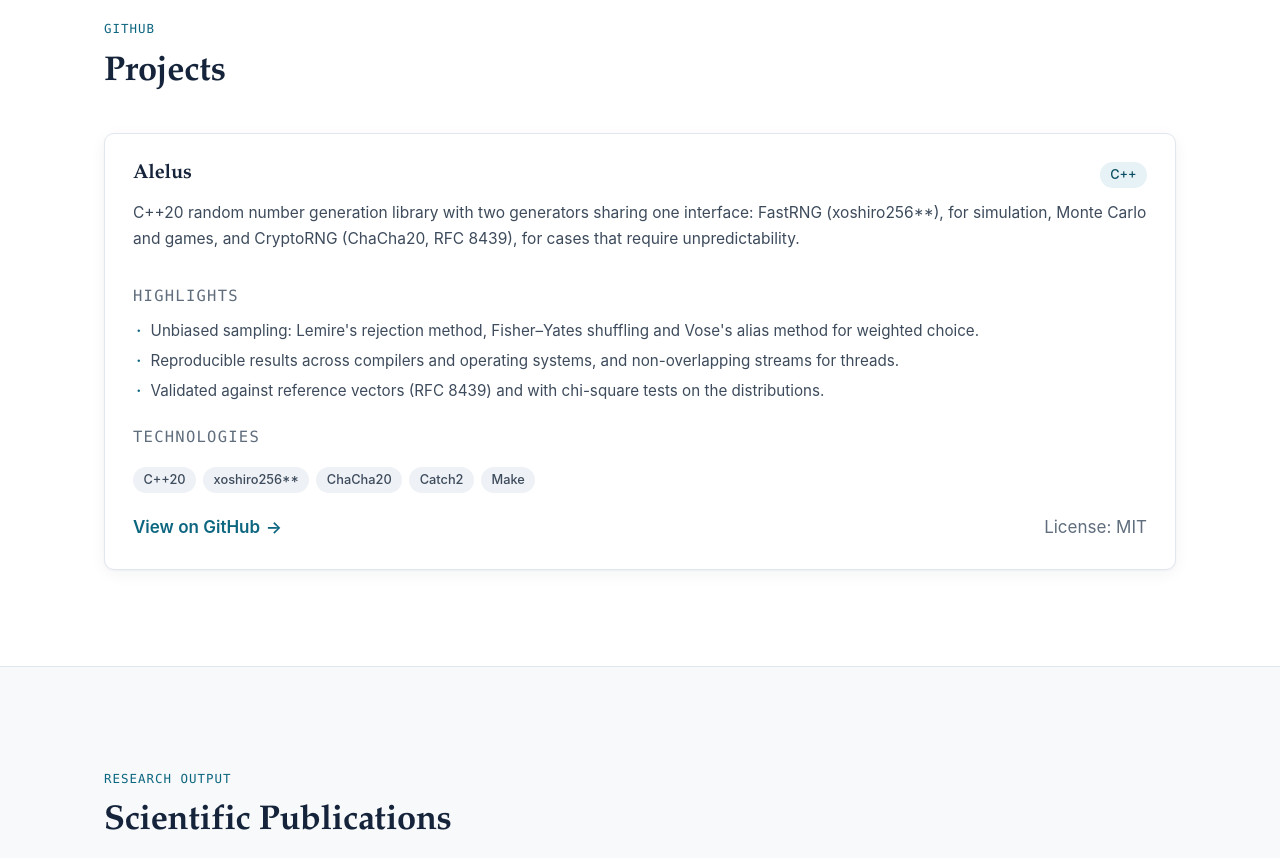
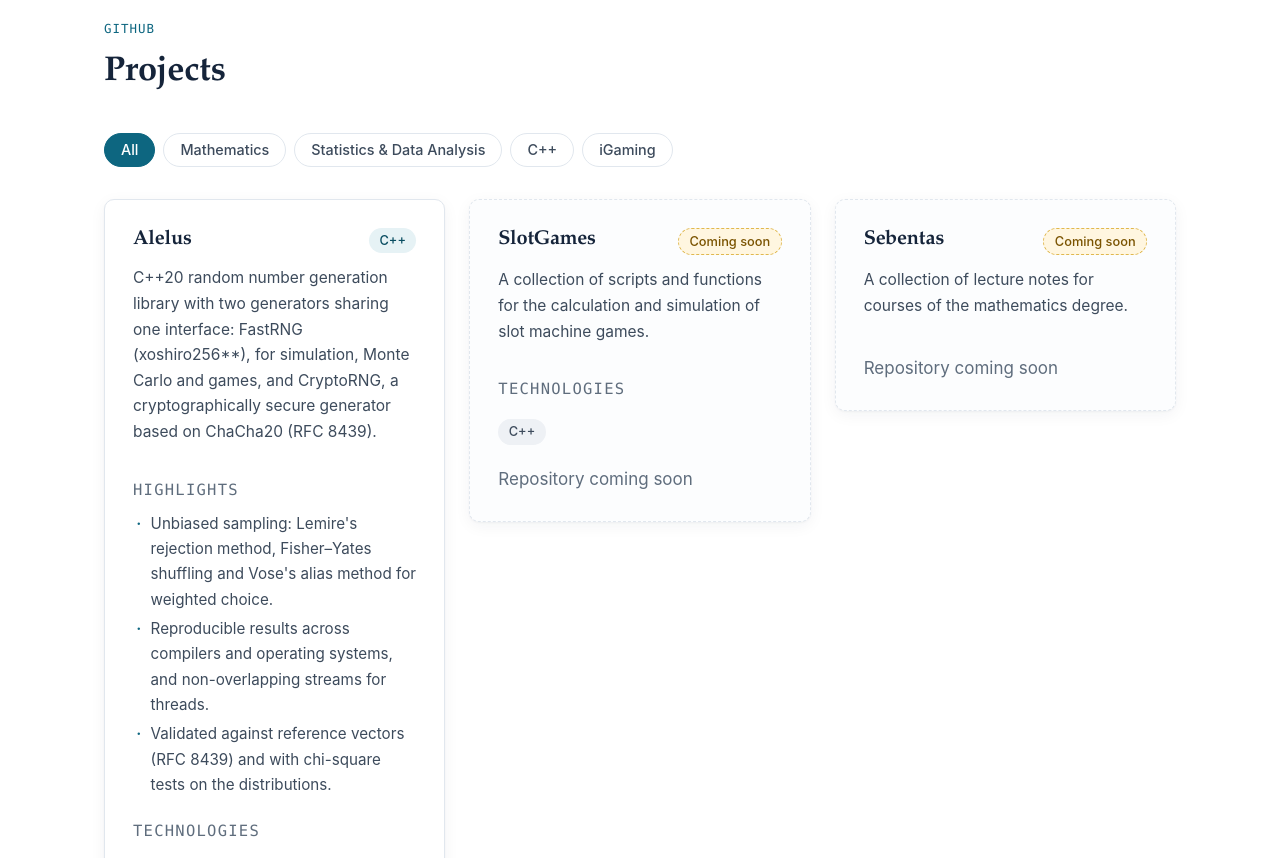
Before and after one commit to BitwiseMiguel/BitwiseMiguel.github.io, a plain HTML site: page en/projects.html in a window 1280 px wide. Shown: the part 1200-2058 px from the top of the page. Drawn offline with Linux system fonts and the light colour scheme.

Commit message:
Adicionados projetos futuros

```diff
--- a/css/style.css
+++ b/css/style.css
@@ -438,7 +438,7 @@ html:not(.js) .theme-toggle { display: none; }
 .card-footer { margin-top: auto; padding-top: 1.25rem; display: flex; align-items: center; justify-content: space-between; gap: 1rem; flex-wrap: wrap; }
 
 /* Project cards */
-.project-card.is-placeholder { border-style: dashed; background: var(--color-card-placeholder); }
+.project-card.is-placeholder { border-style: dashed; background: var(--color-card-placeholder); align-self: start; }
 .project-card .tag-list { margin-top: 0.5rem; }
 .project-card[data-hidden="true"] { display: none; }
 
--- a/en/projects.html
+++ b/en/projects.html
@@ -179,7 +179,7 @@
               <h3>Alelus</h3>
               <span class="tag">C++</span>
             </div>
-            <p>C++20 random number generation library with two generators sharing one interface: FastRNG (xoshiro256**), for simulation, Monte Carlo and games, and CryptoRNG (ChaCha20, RFC 8439), for cases that require unpredictability.</p>
+            <p>C++20 random number generation library with two generators sharing one interface: FastRNG (xoshiro256**), for simulation, Monte Carlo and games, and CryptoRNG, a cryptographically secure generator based on ChaCha20 (RFC 8439).</p>
             <p class="card-label">Highlights</p>
             <ul class="bullets">
               <li>Unbiased sampling: Lemire's rejection method, Fisher–Yates shuffling and Vose's alias method for weighted choice.</li>
@@ -197,6 +197,34 @@
             <div class="card-footer">
               <a class="arrow-link" href="https://github.com/BitwiseMiguel/Alelus" target="_blank" rel="noopener noreferrer">View on GitHub<span class="visually-hidden"> (opens in a new tab)</span></a>
               <span class="muted">License: MIT</span>
+            </div>
+          </article>
+
+          <!-- UPCOMING PROJECT: SlotGames -->
+          <article class="card project-card is-placeholder" data-category="cpp igaming statistics mathematics">
+            <div class="card-head">
+              <h3>SlotGames</h3>
+              <span class="tag tag--placeholder">Coming soon</span>
+            </div>
+            <p>A collection of scripts and functions for the calculation and simulation of slot machine games.</p>
+            <p class="card-label">Technologies</p>
+            <ul class="tag-list">
+              <li class="tag tag--neutral">C++</li>
+            </ul>
+            <div class="card-footer">
+              <span class="muted">Repository coming soon</span>
+            </div>
+          </article>
+
+          <!-- UPCOMING PROJECT: Sebentas -->
+          <article class="card project-card is-placeholder" data-category="mathematics">
+            <div class="card-head">
+              <h3>Sebentas</h3>
+              <span class="tag tag--placeholder">Coming soon</span>
+            </div>
+            <p>A collection of lecture notes for courses of the mathematics degree.</p>
+            <div class="card-footer">
+              <span class="muted">Repository coming soon</span>
             </div>
           </article>
 
--- a/js/main.js
+++ b/js/main.js
@@ -149,6 +149,17 @@
     if (cards.length < MIN_PROJECTS_FOR_FILTER) return;
     if (bar) bar.hidden = false;
 
+    // Hide category buttons that have no project yet (they reappear automatically
+    // as soon as a card uses that category in data-category)
+    buttons.forEach(function (btn) {
+      var f = btn.getAttribute("data-filter");
+      if (f === "all") return;
+      var used = Array.prototype.some.call(cards, function (card) {
+        return (card.getAttribute("data-category") || "").split(/\s+/).indexOf(f) !== -1;
+      });
+      if (!used) btn.parentElement.hidden = true;
+    });
+
     buttons.forEach(function (btn) {
       btn.addEventListener("click", function () {
         var filter = btn.getAttribute("data-filter");
```
Also changed, not shown: projetos.html (+29 -1 lines), 1 other file.
